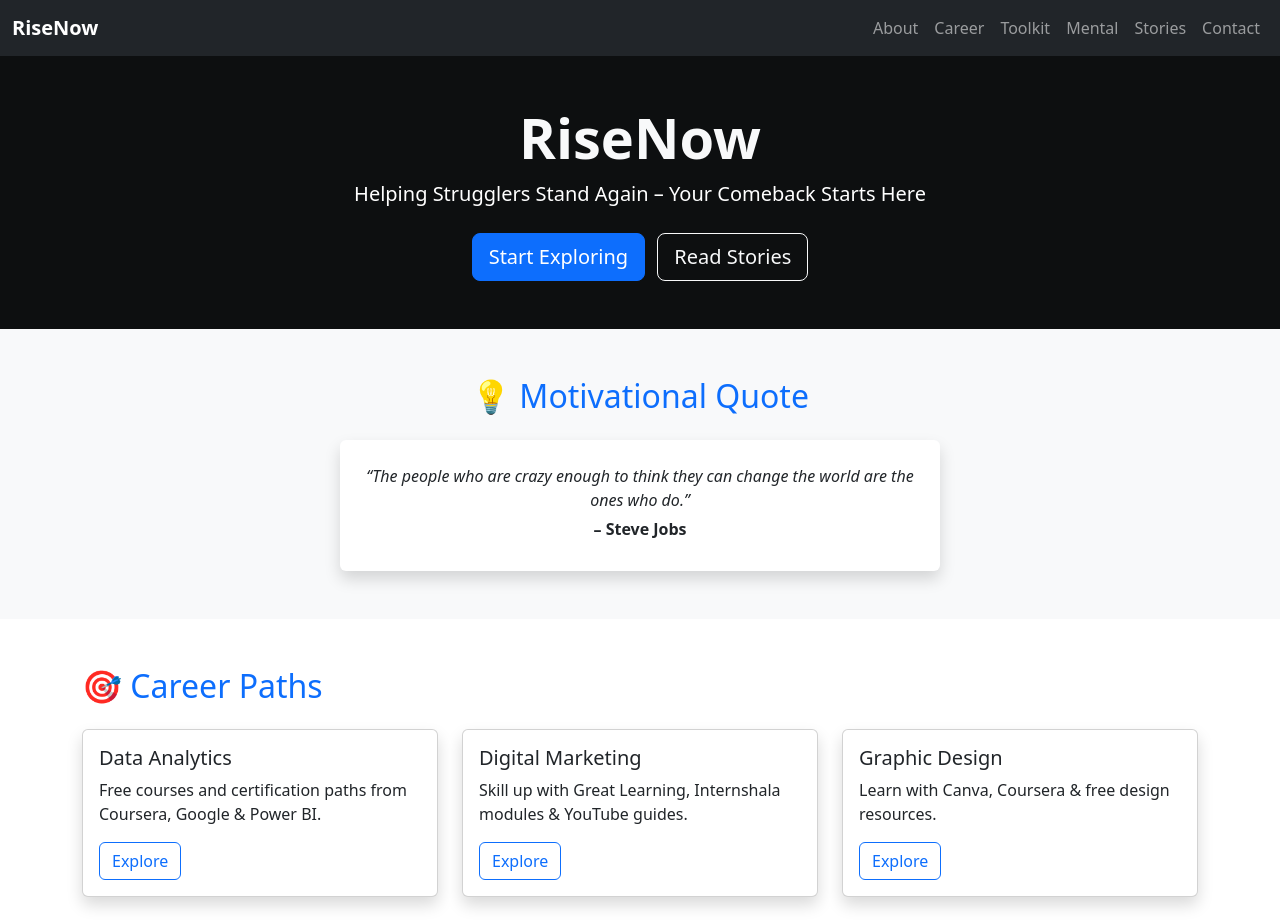
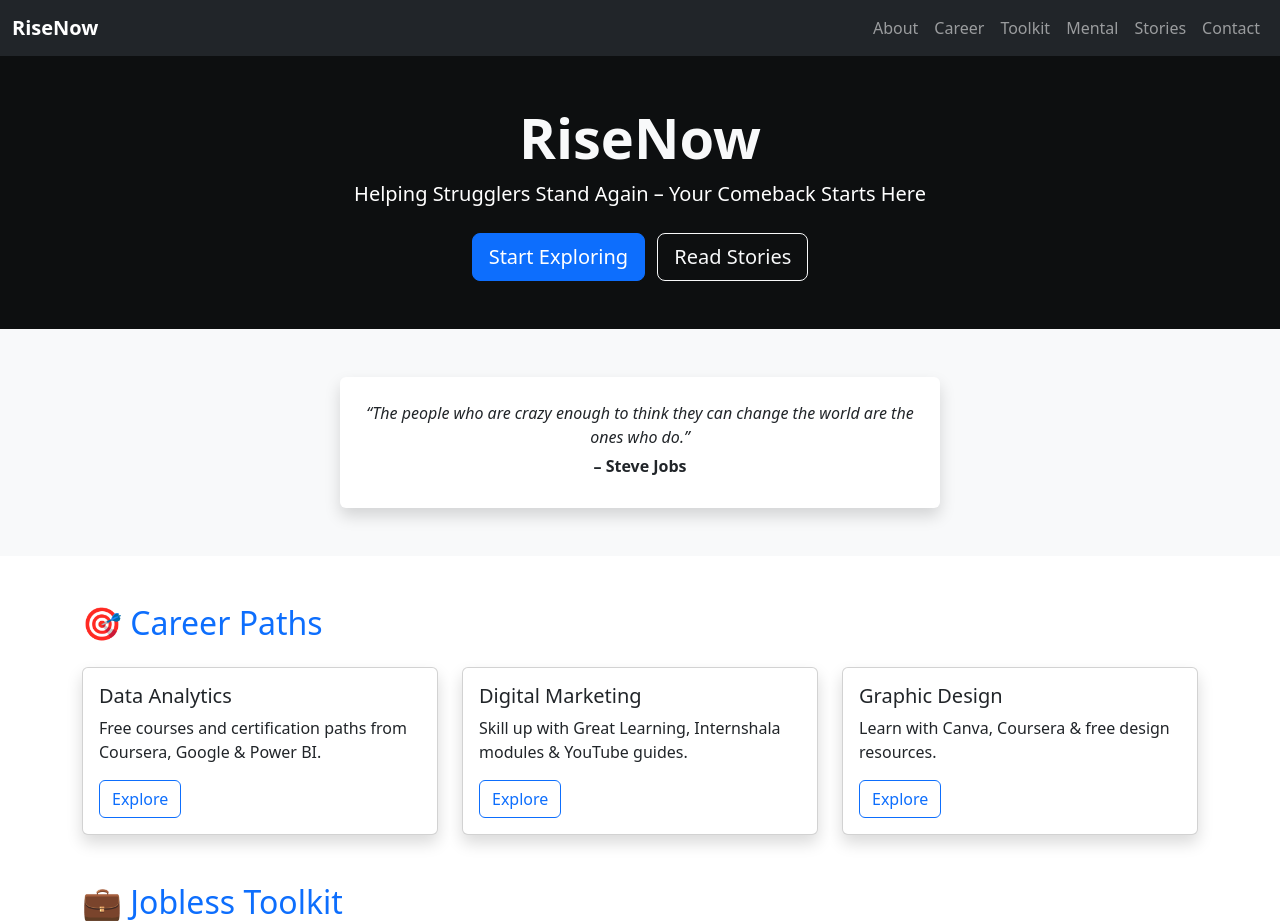
Before and after one commit to BHASKAR0111/RiseNow-Helping-Strugglers-Stand-Again, a plain HTML site: page index.html in a window 1280 px wide. Shown: the top 924 px of the page. Drawn offline with nearby package versions, Linux system fonts and the light colour scheme; files that its build step writes are made by us from their sources.

Commit message:
Update index.html

```diff
--- a/index.html
+++ b/index.html
@@ -72,7 +72,7 @@
   <!-- Motivational Quote Section (Only Steve Jobs) -->
   <section id="quotes" class="py-5 bg-light" data-aos="fade-up">
     <div class="container text-center">
-      <h2 class="text-primary mb-4">💡 Motivational Quote</h2>
+
       <div class="d-flex flex-column align-items-center bg-white shadow rounded p-4 mx-auto" style="max-width: 600px;">
         <p class="mb-2 fst-italic">
           “The people who are crazy enough to think they can change the world are
```
